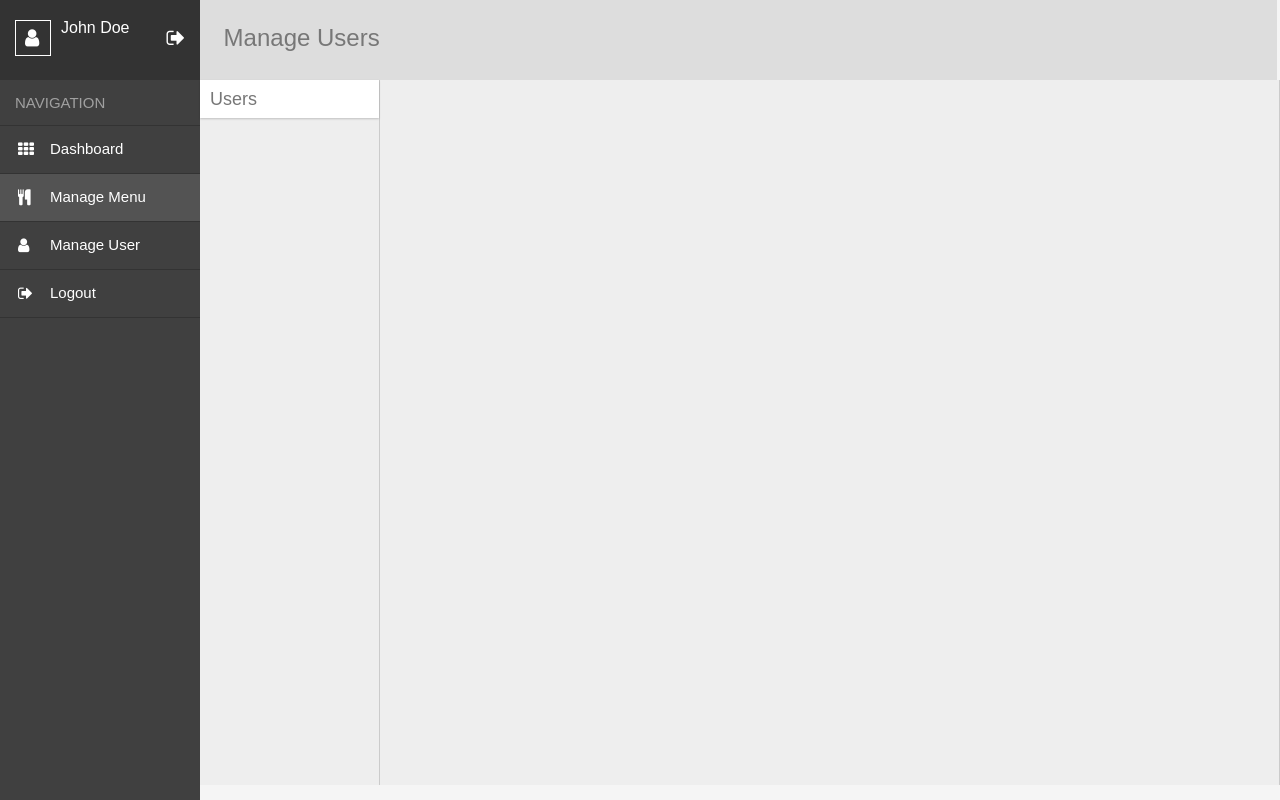
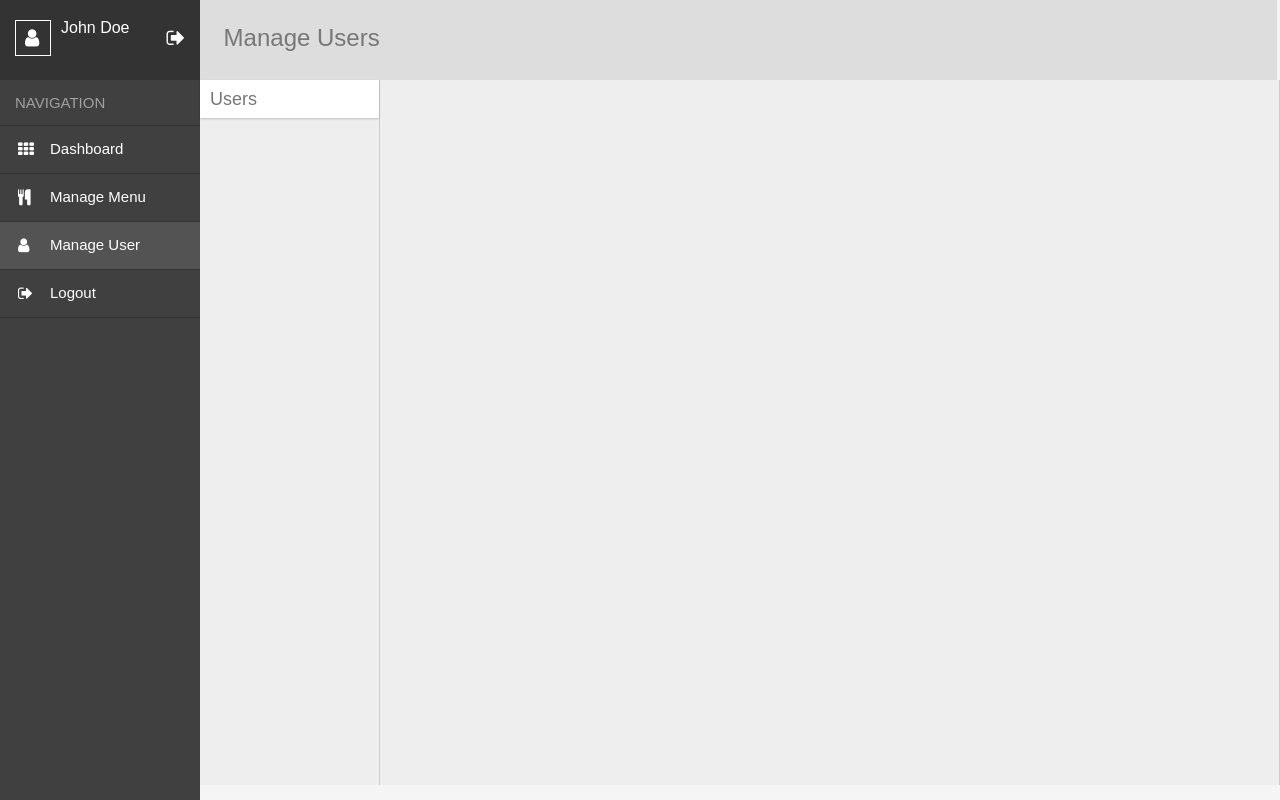
Before and after one commit to CS4-2016/resto, a PHP site: page /manage-users.php in a window 1280 px wide. Run offline with PHP 8.4, Linux system fonts and the light colour scheme; data that the repository does not hold is empty; some libraries are stand-ins or nearby versions.

Commit message:
admin layout

```diff
--- a/css/style_alec.css
+++ b/css/style_alec.css
@@ -71,3 +71,11 @@ textarea {
   float: right;
   color: red;
  }
+
+ a:hover{
+  color: white;
+ }
+ a.manage-user-link:hover{
+   color: lightblue;
+   text-decoration: none;
+ }
--- a/manage-menu.php
+++ b/manage-menu.php
@@ -25,7 +25,7 @@
       <li><span>Navigation</span></li>
       <li><a href="manage-category.php">Dashboard</a></li>
       <li><a class="active">Manage Menu</a></li>
-      <li><a href="manage-user.php">Manage User</a></li>
+      <li><a href="manage-users.php">Manage User</a></li>
       <li><a>Logout</a></li>
     </ul>
 
--- a/manage-users.php
+++ b/manage-users.php
@@ -31,8 +31,8 @@
     <ul>
       <li><span>Navigation</span></li>
       <li><a href="manage-category.php">Dashboard</a></li>
-      <li><a class="active">Manage Menu</a></li>
-      <li><a href="manage-user.php">Manage User</a></li>
+      <li><a href="manage-menu.php">Manage Menu</a></li>
+      <li><a href="manage-users.php" class="active">Manage User</a></li>
       <li><a>Logout</a></li>
     </ul>
 
```
Also changed, not shown: css/style_godfrey.css (line endings or trailing spaces).
